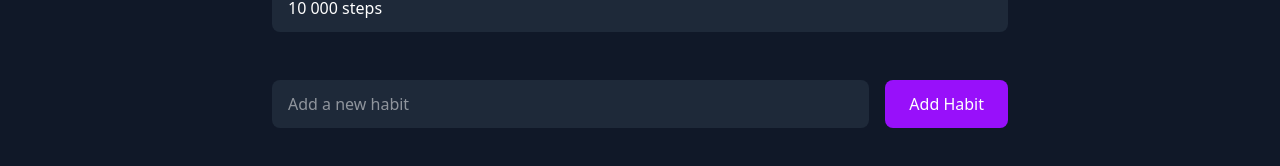
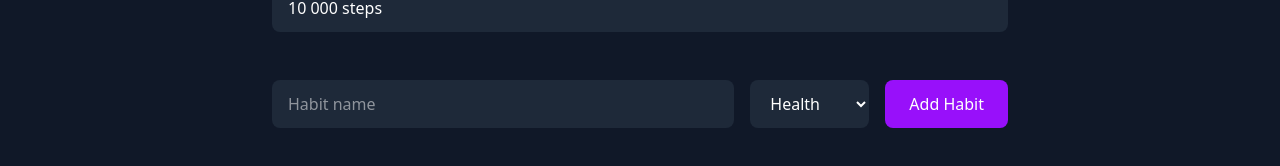
Before and after one commit to MLizwe/habit-tracker, a Next.js app: page /habits in a window 1280 px wide. Shown: the part 616-782 px from the top of the page. Built offline with nearby package versions, Linux system fonts and the light colour scheme.

Commit message:
Add POST route and form to create habits in MongoDB

```diff
--- a/app/dashboard/page.js
+++ b/app/dashboard/page.js
@@ -17,7 +17,7 @@ export default function Dashboard() {
       <h1 className="text-3xl font-bold text-white">Dashboard</h1>
       <div className="flex flex-col gap-4">
         {habits.map((habit) => (
-          <HabitCard key={habit.id} habit={habit} />
+          <HabitCard key={habit._id} habit={habit} />
         ))}
       </div>
     </div>
--- a/app/habits/page.js
+++ b/app/habits/page.js
@@ -1,6 +1,20 @@
+"use client"
+import { useState } from "react"
 import HabitListItem from "../components/HabitListItem";
 
 export default function Habits() {
+  const [name, setName] = useState("")
+  const [category, setCategory] = useState("Health")
+
+  const addHabit = async () => {
+    await fetch('/api/habits', {
+      method: 'POST',
+      headers: { 'content-type': 'application/json' },
+      body: JSON.stringify({ name, category })
+    })
+    setName("")
+  }
+
   return (
     <div className="w-full flex flex-col gap-8">
       <h1 className="text-3xl font-bold text-white">Habits</h1>
@@ -29,10 +43,29 @@ export default function Habits() {
         </ul>
       </div>
 
-      <form className="flex gap-4 mt-4">
-        <input type="text" placeholder="Add a new habit" className="flex-1 bg-gray-800 text-white px-4 py-3 rounded-lg outline-none" />
-        <button className="bg-purple-600 hover:bg-purple-700 text-white px-6 py-3 rounded-lg transition-colors">Add Habit</button>
-      </form>
+      <div className="flex gap-4 mt-4">
+        <input
+          type="text"
+          placeholder="Habit name"
+          value={name}
+          onChange={(e) => setName(e.target.value)}
+          className="flex-1 bg-gray-800 text-white px-4 py-3 rounded-lg outline-none"
+        />
+        <select
+          value={category}
+          onChange={(e) => setCategory(e.target.value)}
+          className="bg-gray-800 text-white px-4 py-3 rounded-lg"
+        >
+          <option>Health</option>
+          <option>Learning</option>
+          <option>Fitness</option>
+        </select>
+        <button
+          onClick={addHabit}
+          className="bg-purple-600 hover:bg-purple-700 text-white px-6 py-3 rounded-lg transition-colors">
+          Add Habit
+        </button>
+      </div>
     </div>
   );
 }
```
